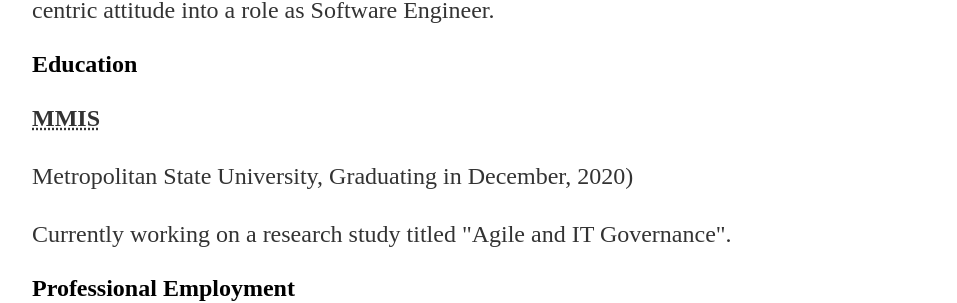
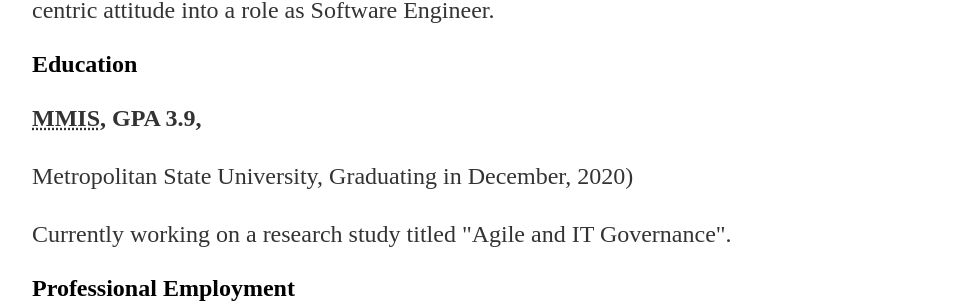
Before and after one commit to Swastika25/swasti, a Jekyll site: the page built from cv/index.html, in a window 1280 px wide. Shown: the part 209-512 px from the top of the page, without its empty margins (160-1117 px from the left). Built offline with Jekyll 4.4.1, drawn with Linux system fonts in a browser that asks for light colours.

Commit message:
Update index.html

```diff
--- a/cv/index.html
+++ b/cv/index.html
@@ -13,7 +13,7 @@
 <p>IT professional with 3+ years of experience analyzing and engineering business processes, building enterprise-level solutions, migrating data, coordinating and managing business expectations in Agile environment. Looking to leverage my knowledge, skills, and customer-centric attitude into a role as Software Engineer.</p>
 
 				<h2>Education</h2>
-				<p><strong><abbr title="Masters of Management in Information System (System Analysis & Design, GPA 3.9)">MMIS</abbr></strong><br>
+				<p><strong><abbr title="Masters of Management in Information System (System Analysis & Design)">MMIS</abbr>, GPA 3.9, </strong><br>
 				<p>Metropolitan State University, Graduating in December, 2020)</p>
 				<p> Currently working on a research study titled "Agile and IT Governance".</p>
 
```
